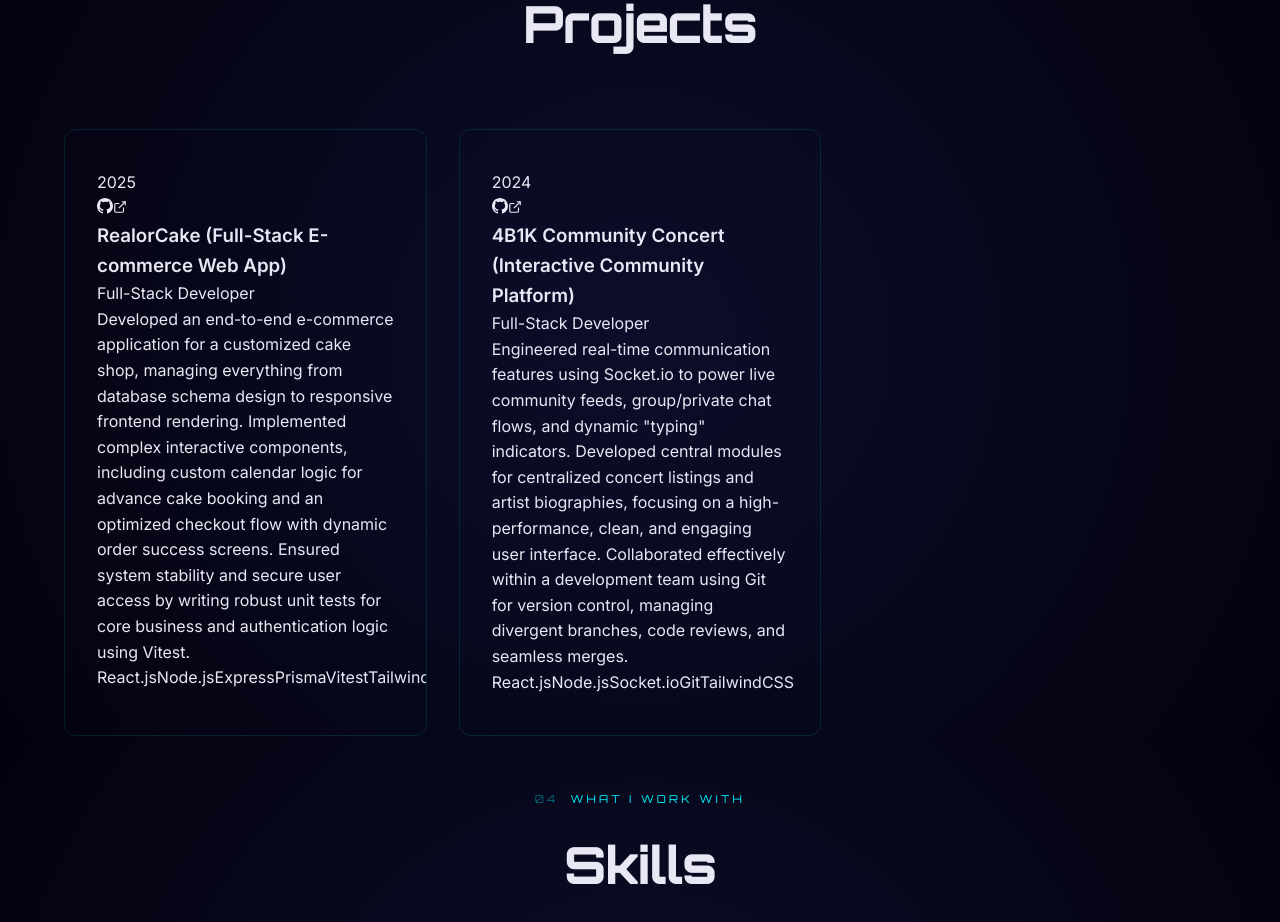
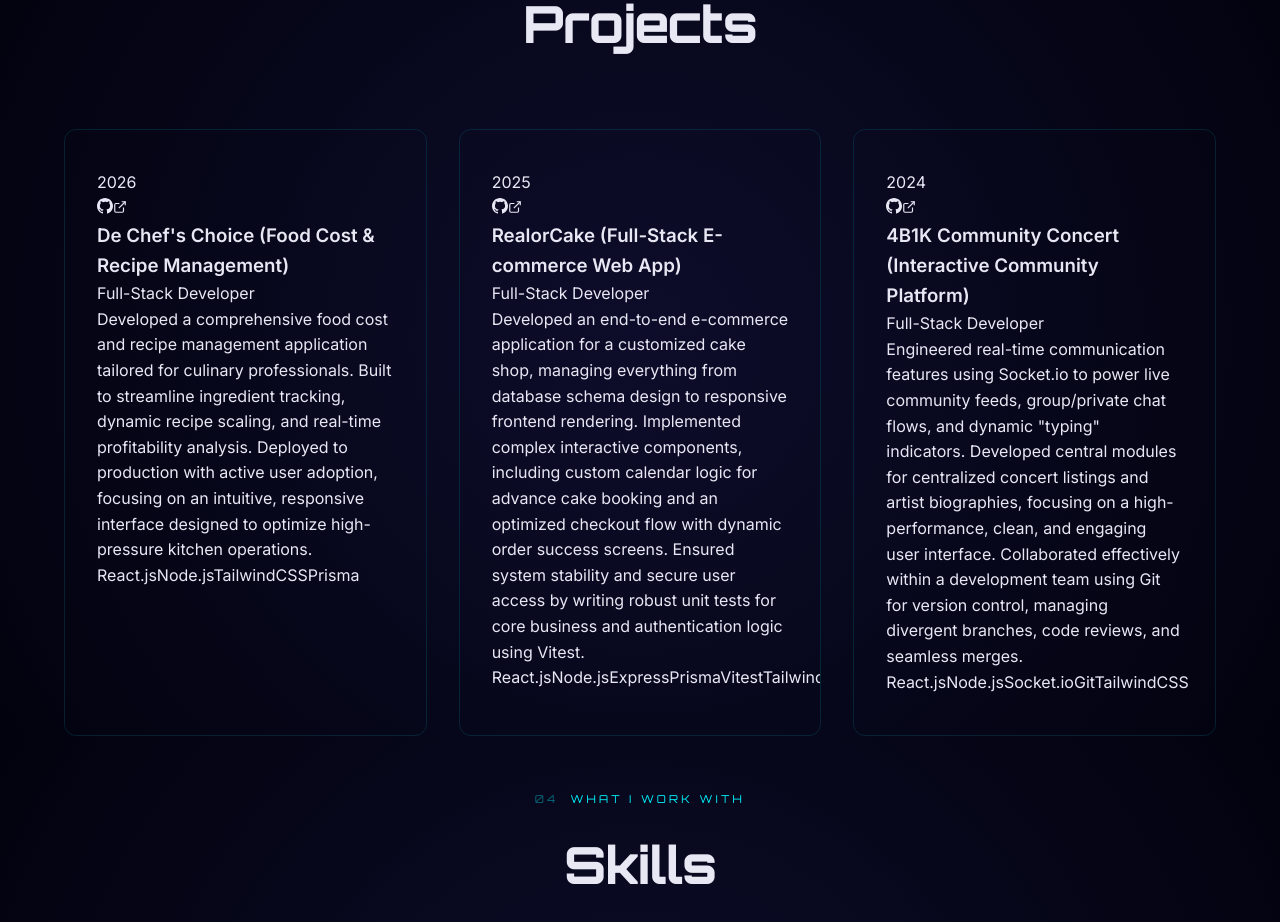
Before and after one commit to Patipatpatlom/BestPortfolio, a React (Vite) app: page / in a window 1280 px wide. Shown: the part 1660-2582 px from the top of the page. Built offline with nearby package versions, Linux system fonts and the light colour scheme.

Commit message:
Add De Chef's Choice project to portfolio

```diff
--- a/src/data/portfolio.ts
+++ b/src/data/portfolio.ts
@@ -13,6 +13,22 @@ export const NAV_ITEMS: NavItem[] = [
 ];
 
 export const PROJECTS: Project[] = [
+  {
+    id: 'chef-choice',
+    title: 'De Chef\'s Choice (Food Cost & Recipe Management)',
+    description:
+      'Developed a comprehensive food cost and recipe management application tailored for culinary professionals. Built to streamline ingredient tracking, dynamic recipe scaling, and real-time profitability analysis. Deployed to production with active user adoption, focusing on an intuitive, responsive interface designed to optimize high-pressure kitchen operations.',
+    tech: ['React.js', 'Node.js', 'TailwindCSS', 'Prisma'],
+    role: 'Full-Stack Developer',
+    year: '2026',
+    color: 'rgba(234, 179, 8, 0.08)',
+    accentColor: '#eab308',
+    links: {
+      github: 'https://github.com/Patipatpatlom',
+      live: 'https://foodcostchefchoice-project-client.vercel.app/login',
+    },
+    featured: true,
+  },
   {
     id: 'realorcake',
     title: 'RealorCake (Full-Stack E-commerce Web App)',
```
